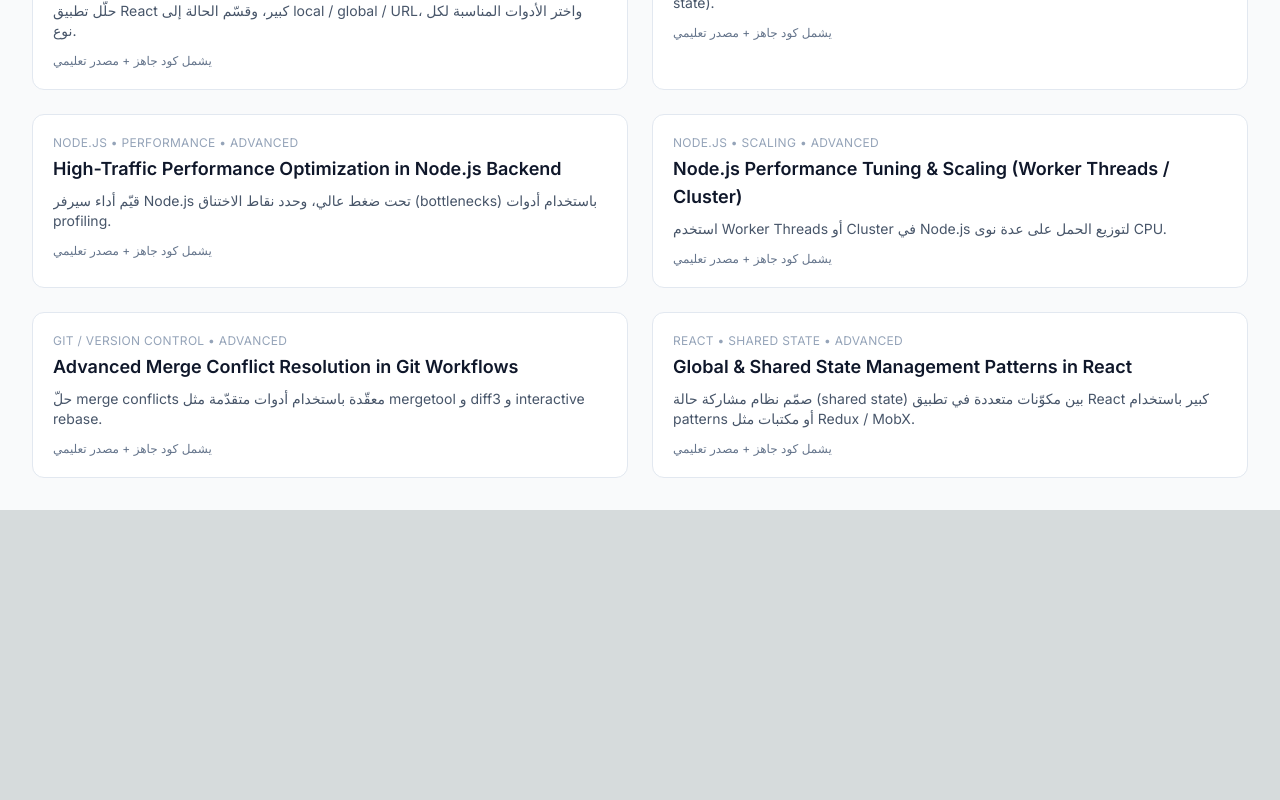
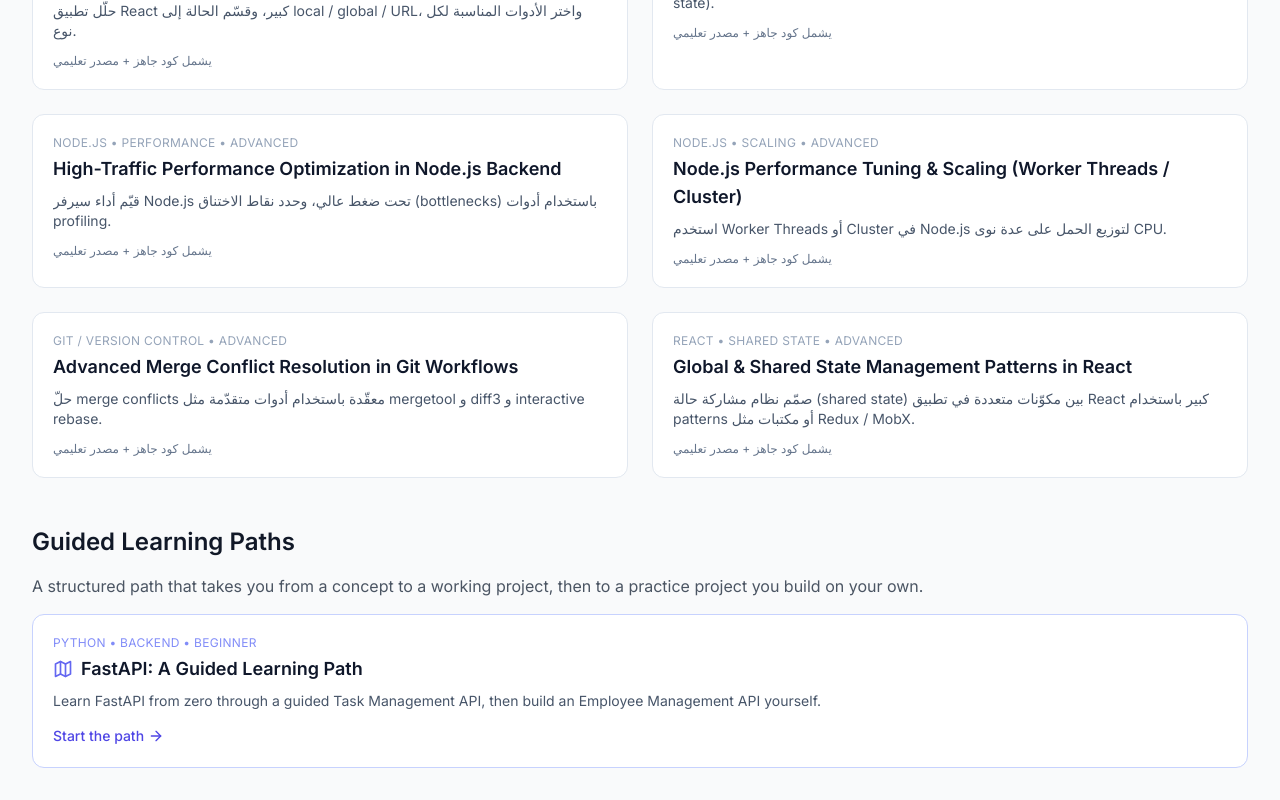
Before and after one commit to saud1rdf/intern-dev-7-clean, a Next.js app: page / in a window 1280 px wide. Shown: the part 1259-2059 px from the top of the page. Before the commit the page ends 1769 px from the top, so only its background shows below. Built offline with nearby package versions, Linux system fonts and the light colour scheme; no server answers.

Commit message:
Update learning path

```diff
--- a/src/app/docs/[...slug]/DocContent.tsx
+++ b/src/app/docs/[...slug]/DocContent.tsx
@@ -1,11 +1,23 @@
 import { MDXRemote } from 'next-mdx-remote/rsc';
 import remarkGfm from 'remark-gfm';
+import {
+  Callout,
+  LearningObjectives,
+  PracticeProject,
+  ResourceItem,
+  Checklist,
+} from '@/components/docs/LearningPathComponents';
 
 interface DocContentProps {
   content: string;
 }
 
 const components = {
+  Callout,
+  LearningObjectives,
+  PracticeProject,
+  ResourceItem,
+  Checklist,
   pre: (props: any) => (
     <pre
       {...props}
@@ -35,6 +47,7 @@
         mdxOptions: {
           remarkPlugins: [remarkGfm],
         },
+        blockJS: false,
       }}
     />
   );
--- a/src/app/docs/page.tsx
+++ b/src/app/docs/page.tsx
@@ -18,6 +18,7 @@
 import Link from 'next/link';
 import { missions } from './missions/data';
 import { categories } from '@/lib/categories';
+import LearningPathSection from '@/components/docs/LearningPathSection';
 
 const categoryIcons: Record<string, typeof BookOpen> = {
   'web-development': BookOpen,
@@ -256,6 +257,8 @@
             ))}
           </div>
         </section>
+
+        <LearningPathSection />
       </div>
     </div>
   );
--- a/src/app/page.tsx
+++ b/src/app/page.tsx
@@ -19,6 +19,7 @@
 
 import Link from 'next/link'
 import { missions } from './docs/missions/data' // 👈 استيراد المهام
+import LearningPathSection from '@/components/docs/LearningPathSection'
 
 interface DocCategory {
   id: string
@@ -335,10 +336,12 @@
                 <p className="text-xs text-slate-500 dark:text-slate-400">
                   يشمل كود جاهز + مصدر تعليمي
                 </p>
-              </Link>
-            ))}
+</Link>
+          ))}
           </div>
         </section>
+
+        <LearningPathSection />
       </div>
     </div>
   )
--- /dev/null
+++ b/src/components/docs/LearningPathComponents.tsx
@@ -0,0 +1,156 @@
+import React from 'react';
+import { CheckCircle2, AlertTriangle, Info, XCircle, Target, ClipboardList, ExternalLink } from 'lucide-react';
+
+const calloutStyles = {
+  tip: {
+    box: 'border-green-200 bg-green-50 dark:border-green-800/40 dark:bg-green-900/20',
+    title: 'text-green-800 dark:text-green-300',
+    icon: AlertTriangle,
+  },
+  warning: {
+    box: 'border-amber-200 bg-amber-50 dark:border-amber-800/40 dark:bg-amber-900/20',
+    title: 'text-amber-800 dark:text-amber-300',
+    icon: AlertTriangle,
+  },
+  info: {
+    box: 'border-blue-200 bg-blue-50 dark:border-blue-800/40 dark:bg-blue-900/20',
+    title: 'text-blue-800 dark:text-blue-300',
+    icon: Info,
+  },
+  danger: {
+    box: 'border-red-200 bg-red-50 dark:border-red-800/40 dark:bg-red-900/20',
+    title: 'text-red-800 dark:text-red-300',
+    icon: XCircle,
+  },
+};
+
+const defaultTitles = {
+  tip: 'Tip',
+  warning: 'Warning',
+  info: 'Note',
+  danger: 'Common Mistake',
+};
+
+interface CalloutProps {
+  kind?: keyof typeof calloutStyles;
+  title?: string;
+  children: React.ReactNode;
+}
+
+export function Callout({ kind = 'info', title, children }: CalloutProps) {
+  const styles = calloutStyles[kind];
+  const Icon = styles.icon;
+
+  return (
+    <div className={`my-6 rounded-lg border p-5 ${styles.box}`}>
+      <div className={`mb-1 flex items-center text-sm font-bold ${styles.title}`}>
+        <Icon className="mr-2 h-4 w-4 shrink-0" />
+        {title ?? defaultTitles[kind]}
+      </div>
+      <div className="text-sm leading-relaxed text-gray-700 dark:text-gray-300">{children}</div>
+    </div>
+  );
+}
+
+interface ObjectivesProps {
+  items: string[];
+  title?: string;
+}
+
+export function LearningObjectives({ items, title = 'Learning Objectives' }: ObjectivesProps) {
+  return (
+    <div className="my-6 rounded-lg border border-indigo-200 bg-indigo-50 p-5 dark:border-indigo-800/40 dark:bg-indigo-900/20">
+      <div className="mb-3 flex items-center text-sm font-bold text-indigo-800 dark:text-indigo-300">
+        <Target className="mr-2 h-4 w-4 shrink-0" />
+        {title}
+      </div>
+      <ul className="space-y-2">
+        {items.map((item) => (
+          <li key={item} className="flex items-start text-sm text-gray-700 dark:text-gray-300">
+            <CheckCircle2 className="mr-2 mt-0.5 h-4 w-4 shrink-0 text-indigo-500 dark:text-indigo-400" />
+            <span>{item}</span>
+          </li>
+        ))}
+      </ul>
+    </div>
+  );
+}
+
+interface PracticeProjectProps {
+  title: string;
+  children: React.ReactNode;
+}
+
+export function PracticeProject({ title, children }: PracticeProjectProps) {
+  return (
+    <div className="my-6 rounded-lg border-2 border-dashed border-purple-300 p-5 dark:border-purple-700/60">
+      <div className="mb-3 flex items-center text-sm font-bold text-purple-800 dark:text-purple-300">
+        <ClipboardList className="mr-2 h-4 w-4 shrink-0" />
+        {title}
+      </div>
+      <div className="space-y-3 text-sm leading-relaxed text-gray-700 dark:text-gray-300">
+        {children}
+      </div>
+    </div>
+  );
+}
+
+interface ResourceItemProps {
+  label: string;
+  href: string;
+  why: string;
+  when?: string;
+  focus?: string;
+}
+
+export function ResourceItem({ label, href, why, when, focus }: ResourceItemProps) {
+  return (
+    <div className="my-4 rounded-lg border border-gray-200 bg-gray-50 p-4 dark:border-gray-800 dark:bg-gray-900/40">
+      <a
+        href={href}
+        target="_blank"
+        rel="noopener noreferrer"
+        className="inline-flex items-center font-semibold text-blue-600 hover:text-blue-800 hover:underline dark:text-blue-400 dark:hover:text-blue-300"
+      >
+        {label}
+        <ExternalLink className="ml-1 h-3.5 w-3.5" />
+      </a>
+      <div className="mt-2 space-y-1 text-sm text-gray-600 dark:text-gray-400">
+        <p>
+          <span className="font-semibold text-gray-700 dark:text-gray-300">What it is:</span> {why}
+        </p>
+        {when && (
+          <p>
+            <span className="font-semibold text-gray-700 dark:text-gray-300">When to use it:</span> {when}
+          </p>
+        )}
+        {focus && (
+          <p>
+            <span className="font-semibold text-gray-700 dark:text-gray-300">What to focus on:</span> {focus}
+          </p>
+        )}
+      </div>
+    </div>
+  );
+}
+
+interface ChecklistProps {
+  items: string[];
+  title?: string;
+}
+
+export function Checklist({ items, title = 'Checklist' }: ChecklistProps) {
+  return (
+    <div className="my-6 rounded-lg border border-gray-200 bg-white p-5 dark:border-gray-800 dark:bg-gray-900/60">
+      <div className="mb-3 text-sm font-bold text-gray-900 dark:text-gray-100">{title}</div>
+      <ul className="space-y-2">
+        {items.map((item) => (
+          <li key={item} className="flex items-start text-sm text-gray-700 dark:text-gray-300">
+            <span className="mr-2 mt-0.5 inline-block h-4 w-4 shrink-0 rounded border border-gray-400 dark:border-gray-500" />
+            <span>{item}</span>
+          </li>
+        ))}
+      </ul>
+    </div>
+  );
+}
--- /dev/null
+++ b/src/components/docs/LearningPathSection.tsx
@@ -0,0 +1,45 @@
+'use client';
+
+import Link from 'next/link';
+import { Map, ArrowRight } from 'lucide-react';
+import { useLanguage } from '@/components/providers/LanguageProvider';
+
+export default function LearningPathSection() {
+  const { language } = useLanguage();
+  const isAr = language === 'ar';
+
+  return (
+    <section className="mt-12 space-y-4">
+      <h2 className="text-2xl font-semibold text-gray-900 dark:text-white">
+        {isAr ? 'مسارات تعلّمية موجّهة' : 'Guided Learning Paths'}
+      </h2>
+      <p className="text-gray-600 dark:text-gray-300">
+        {isAr
+          ? 'مسار متكامل يأخذك من المفهوم إلى مشروع عملي، ثم إلى مشروع تجربة عملي بدون حل جاهز.'
+          : 'A structured path that takes you from a concept to a working project, then to a practice project you build on your own.'}
+      </p>
+
+      <Link
+        href="/docs/learning-paths/fastapi"
+        className="block rounded-xl border border-indigo-200 dark:border-indigo-800/60 bg-white dark:bg-slate-900/60 p-5 hover:shadow-lg transition-all duration-200 group"
+      >
+        <p className="text-xs uppercase tracking-wide text-indigo-400 dark:text-indigo-300 mb-1">
+          Python • Backend • Beginner
+        </p>
+        <h3 className="text-lg font-semibold text-slate-900 dark:text-white mb-2 flex items-center">
+          <Map className={`h-5 w-5 mr-2 text-indigo-500 ${isAr ? 'ml-2 mr-0' : ''}`} />
+          FastAPI: A Guided Learning Path
+        </h3>
+        <p className="text-sm text-slate-600 dark:text-slate-300 mb-3 line-clamp-3">
+          {isAr
+            ? 'تعلّم FastAPI من الصفر عبر مشروع متدرّج لإدارة المهام، ثم ابنِ مشروع إدارة الموظفين بنفسك.'
+            : 'Learn FastAPI from zero through a guided Task Management API, then build an Employee Management API yourself.'}
+        </p>
+        <p className="inline-flex items-center text-sm font-medium text-indigo-600 dark:text-indigo-300 group-hover:underline">
+          {isAr ? 'ابدأ المسار' : 'Start the path'}
+          <ArrowRight className={`h-4 w-4 ${isAr ? 'mr-1' : 'ml-1'}`} />
+        </p>
+      </Link>
+    </section>
+  );
+}
--- a/tsconfig.json
+++ b/tsconfig.json
@@ -15,7 +15,7 @@
     "moduleResolution": "bundler",
     "resolveJsonModule": true,
     "isolatedModules": true,
-    "jsx": "react-jsx",
+    "jsx": "preserve",
     "incremental": true,
     "plugins": [
       {
```
Also changed, not shown: 3 other files (tests, documents, lock files or other folders).
